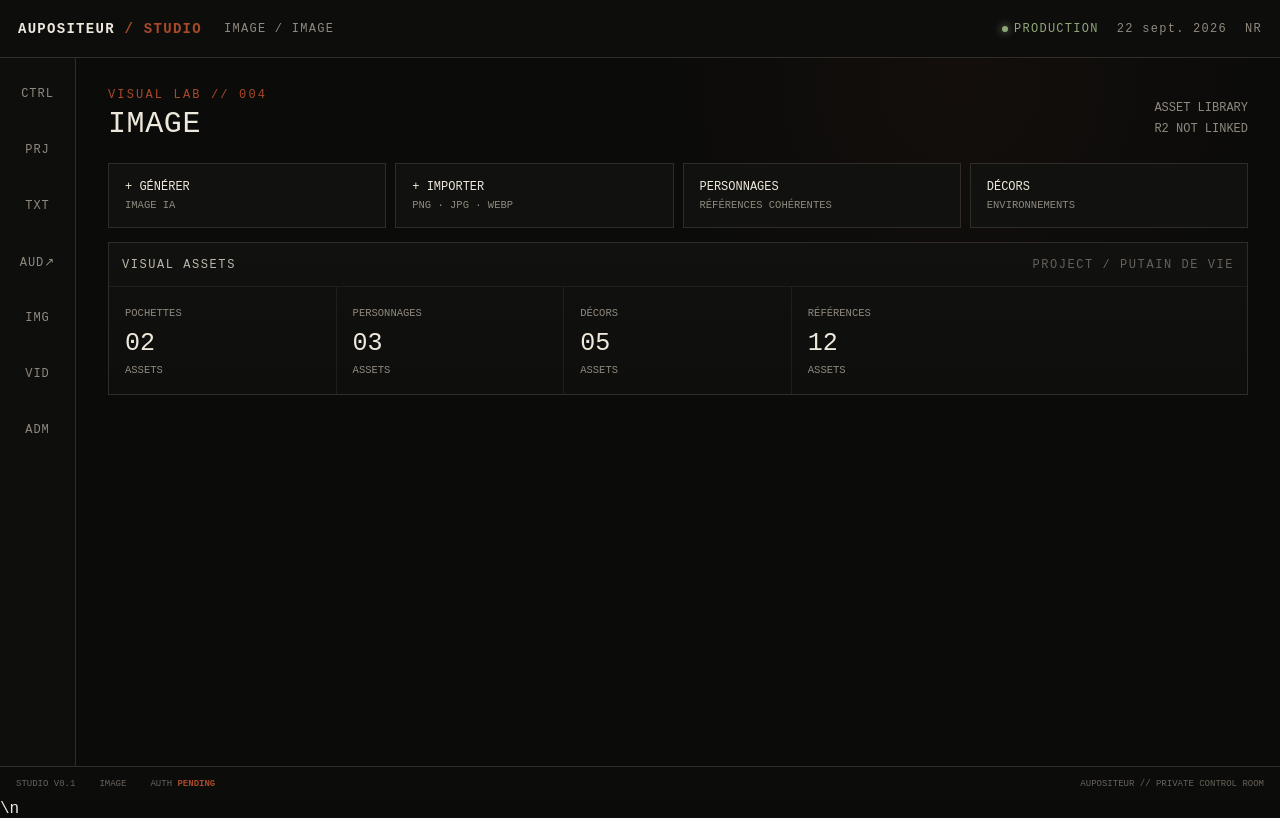
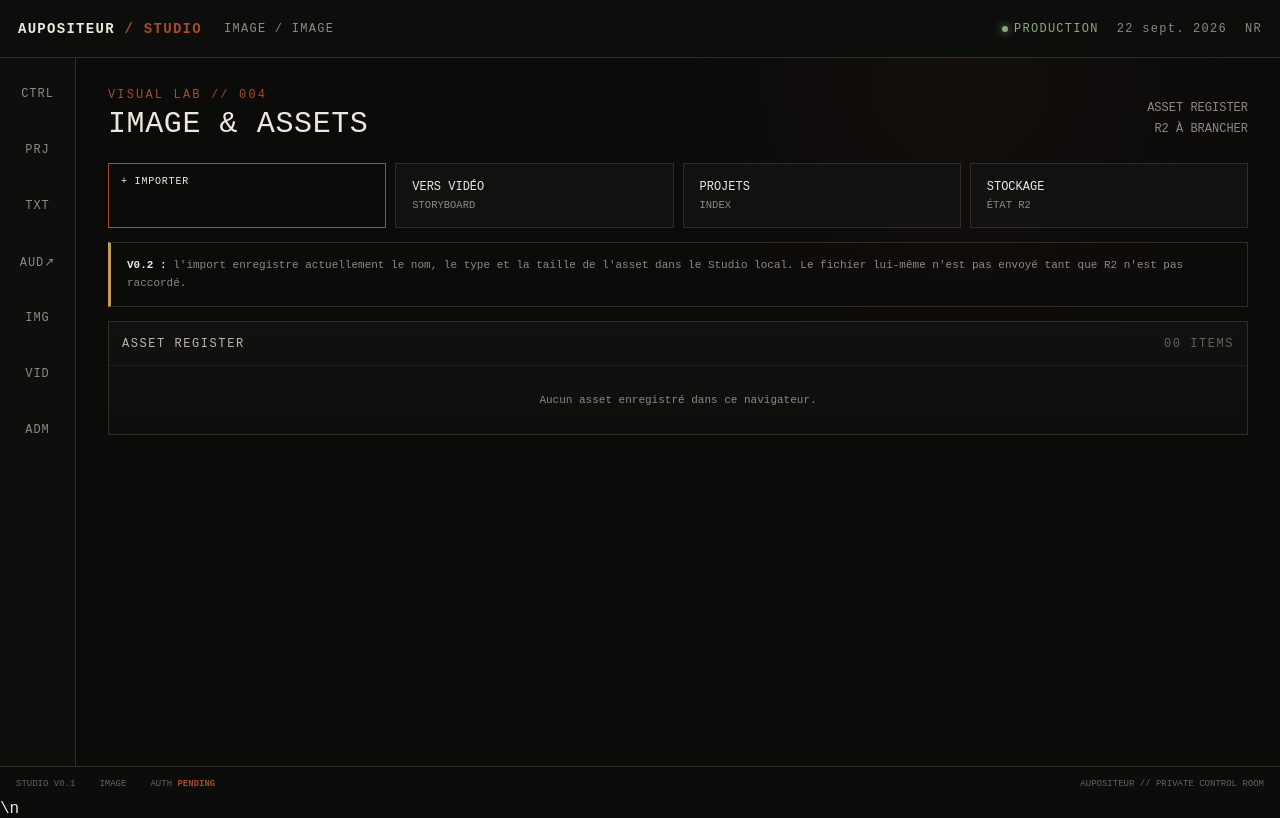
Before and after one commit to nicolasrugolo-sudo/aupositeur-v2, an Astro site: page /studio/image in a window 1280 px wide. Built offline with nearby package versions, Linux system fonts and the light colour scheme; Astro itself is replaced by a stand-in of ours.

Commit message:
studio: make image workspace functional

```diff
--- a/src/pages/studio/image/index.astro
+++ b/src/pages/studio/image/index.astro
@@ -1,5 +1,9 @@
 ---
 import StudioLayout from "../../../layouts/StudioLayout.astro";
-const bins=[["POCHETTES","02"],["PERSONNAGES","03"],["DÉCORS","05"],["RÉFÉRENCES","12"]];
 ---
-<StudioLayout title="Image" code="IMAGE"><section class="head"><div><div class="eyebrow">VISUAL LAB // 004</div><h1>IMAGE</h1></div><div class="headmeta">ASSET LIBRARY<br/>R2 NOT LINKED</div></section><div class="quick"><a href="#">+ GÉNÉRER<small>IMAGE IA</small></a><a href="#">+ IMPORTER<small>PNG · JPG · WEBP</small></a><a href="#">PERSONNAGES<small>RÉFÉRENCES COHÉRENTES</small></a><a href="#">DÉCORS<small>ENVIRONNEMENTS</small></a></div><section class="panel"><div class="panel-title"><span>VISUAL ASSETS</span><span class="dim">PROJECT / PUTAIN DE VIE</span></div><div class="assets">{bins.map(b=><div class="asset"><span>{b[0]}</span><b>{b[1]}</b><span>ASSETS</span></div>)}</div></section></StudioLayout>
+<StudioLayout title="Image" code="IMAGE">
+<section class="head"><div><div class="eyebrow">VISUAL LAB // 004</div><h1>IMAGE & ASSETS</h1></div><div class="headmeta">ASSET REGISTER<br/>R2 À BRANCHER</div></section>
+<div class="quick"><label class="studio-button file-button">+ IMPORTER<input data-asset-picker type="file" multiple accept="image/*,audio/*,video/*"/></label><a href="/studio/video/">VERS VIDÉO<small>STORYBOARD</small></a><a href="/studio/projets/">PROJETS<small>INDEX</small></a><a href="/studio/admin/">STOCKAGE<small>ÉTAT R2</small></a></div>
+<div class="notice"><strong>V0.2 :</strong> l'import enregistre actuellement le nom, le type et la taille de l'asset dans le Studio local. Le fichier lui-même n'est pas envoyé tant que R2 n'est pas raccordé.</div>
+<section class="panel"><div class="panel-title"><span>ASSET REGISTER</span><span class="dim"><span data-count="assets">00</span> ITEMS</span></div><div class="asset-list" data-asset-list></div></section>
+</StudioLayout>
```
